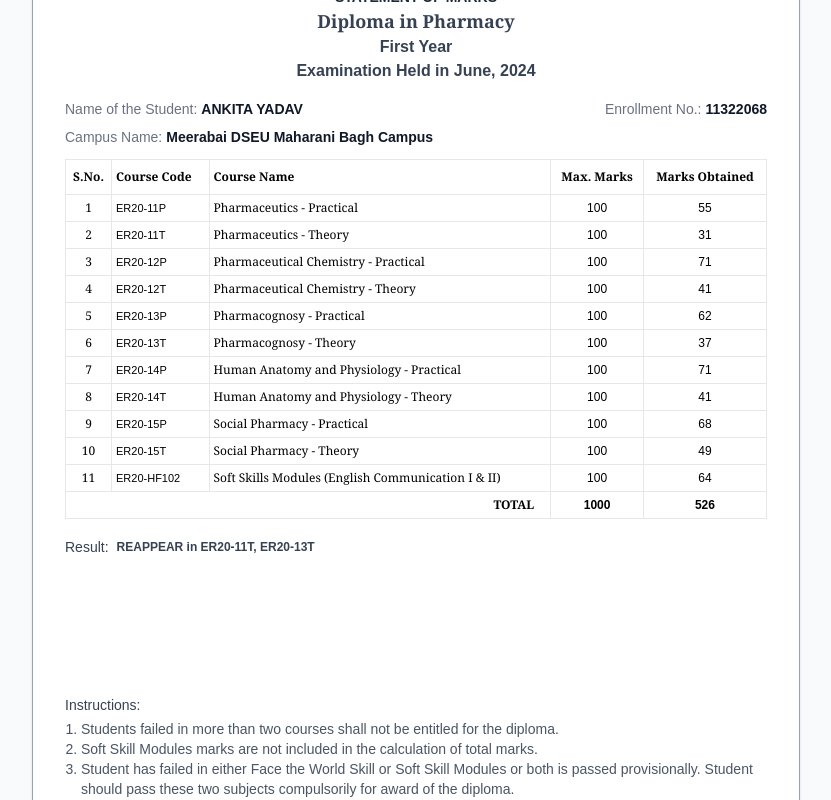
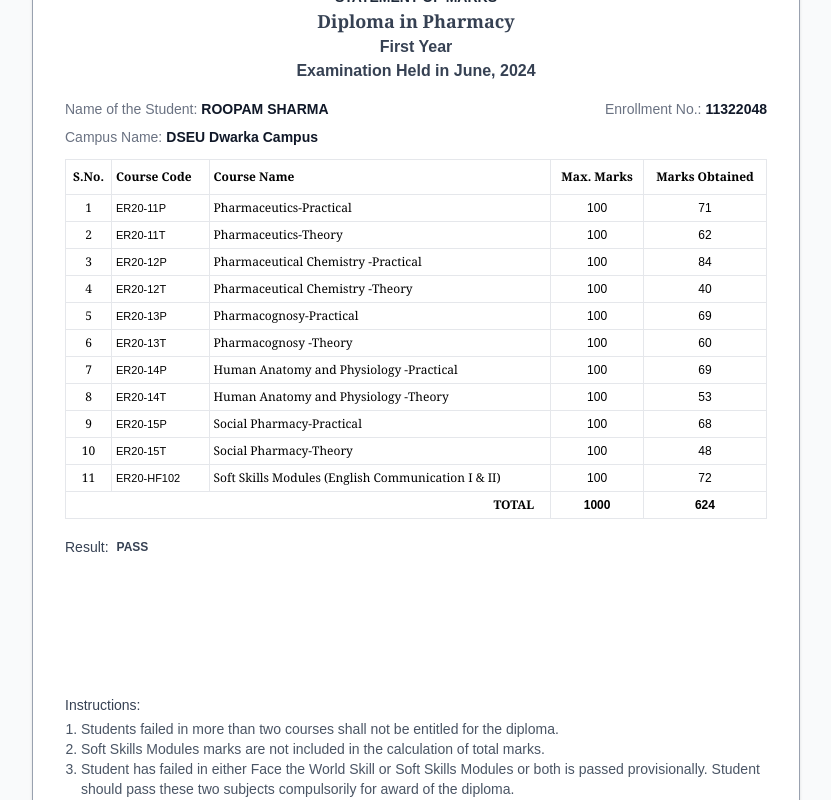
Before and after one commit to sagarpathak0/pharma-res, a Next.js app in the folder frontend/: page / in a window 1280 px wide. Shown: the part 240-1040 px from the top of the page, without its empty margins (224-1055 px from the left). Built offline with nearby package versions, Linux system fonts and the light colour scheme.

Commit message:
skill -> skills

```diff
--- a/frontend/pages/first.tsx
+++ b/frontend/components/first.tsx
@@ -133,9 +133,9 @@ const StudentResult = ({ student }: { student: Student }) => {
           <h3 className="font-medium text-gray-700">Instructions:</h3>
           <ol className="list-decimal pl-4">
             <li>Students failed in more than two courses shall not be entitled for the diploma.</li>
-            <li>Soft Skill Modules marks are not included in the calculation of total marks.</li>
+            <li>Soft Skills Modules marks are not included in the calculation of total marks.</li>
             <li>
-              Student has failed in either Face the World Skill or Soft Skill Modules or both is passed provisionally.
+              Student has failed in either Face the World Skill or Soft Skills Modules or both is passed provisionally.
               Student should pass these two subjects compulsorily for award of the diploma.
             </li>
           </ol>
--- a/frontend/pages/index.tsx
+++ b/frontend/pages/index.tsx
@@ -1,12 +1,12 @@
 import React, { useRef } from 'react';
-import StudentResult from './first';
+import StudentResult from '../components/first';
 import first_dwarka from '../public/data/dwarka_first.json';
 import first_meerabai from '../public/data/meerabai_first.json';
 import { Student } from '../utils/interface';
 
 function App() {
-  //const studentData = first_dwarka as Student[];
-  const studentData = first_meerabai as Student[];
+  const studentData = first_dwarka as Student[];
+  // const studentData = first_meerabai as Student[];
 
 
   const printRef = useRef(null);
```
Also changed, not shown: frontend/components/second.tsx (renamed from frontend/pages/second.tsx).
